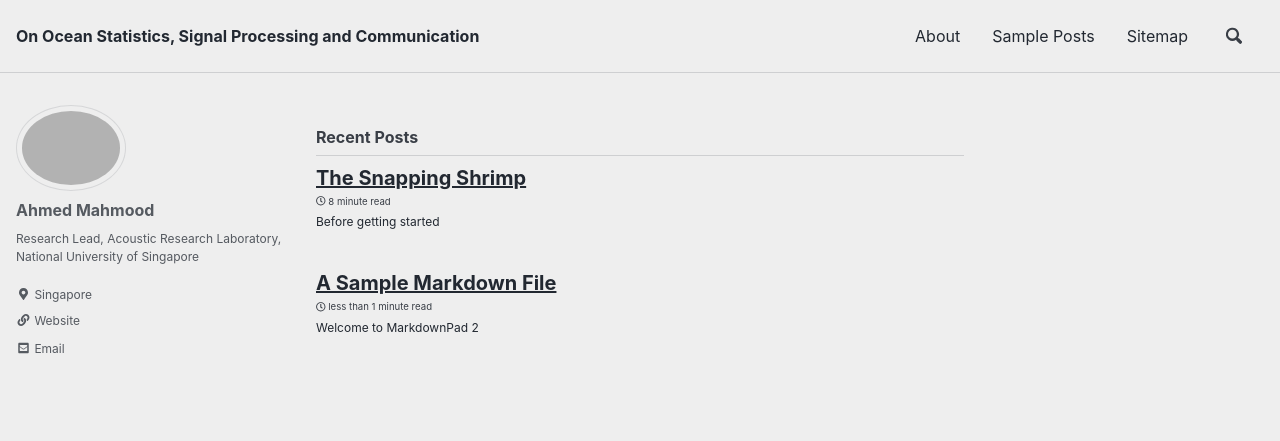
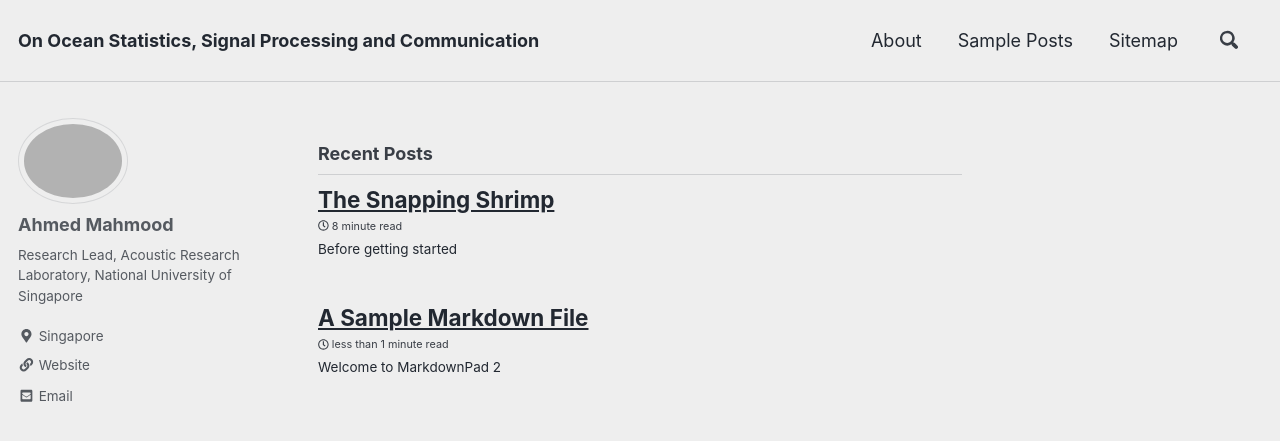
Before and after one commit to ahmd-mahm/ahmd-mahm.github.io, a Jekyll site: the page built from index.html, in a window 1280 px wide and 900 px high. Shown: the top 441 px of the window. Built offline with Jekyll 4.4.1, drawn with Linux system fonts in a browser that asks for light colours; nearby versions of some CDN libraries; the list of posts is cut into pages by our own code.

Commit message:
Update _reset.scss

```diff
--- a/_sass/minimal-mistakes/_reset.scss
+++ b/_sass/minimal-mistakes/_reset.scss
@@ -8,18 +8,18 @@ html {
   /* apply a natural box layout model to all elements */
   box-sizing: border-box;
   background-color: $background-color;
-  font-size: 16px;
+  font-size: 12px;
 
   @include breakpoint($medium) {
-    font-size: 18px;
+    font-size: 14px;
   }
 
   @include breakpoint($large) {
-    font-size: 20px;
+    font-size: 16px;
   }
 
   @include breakpoint($x-large) {
-    font-size: 16px;
+    font-size: 18px;
   }
 
   -webkit-text-size-adjust: 100%;
```
